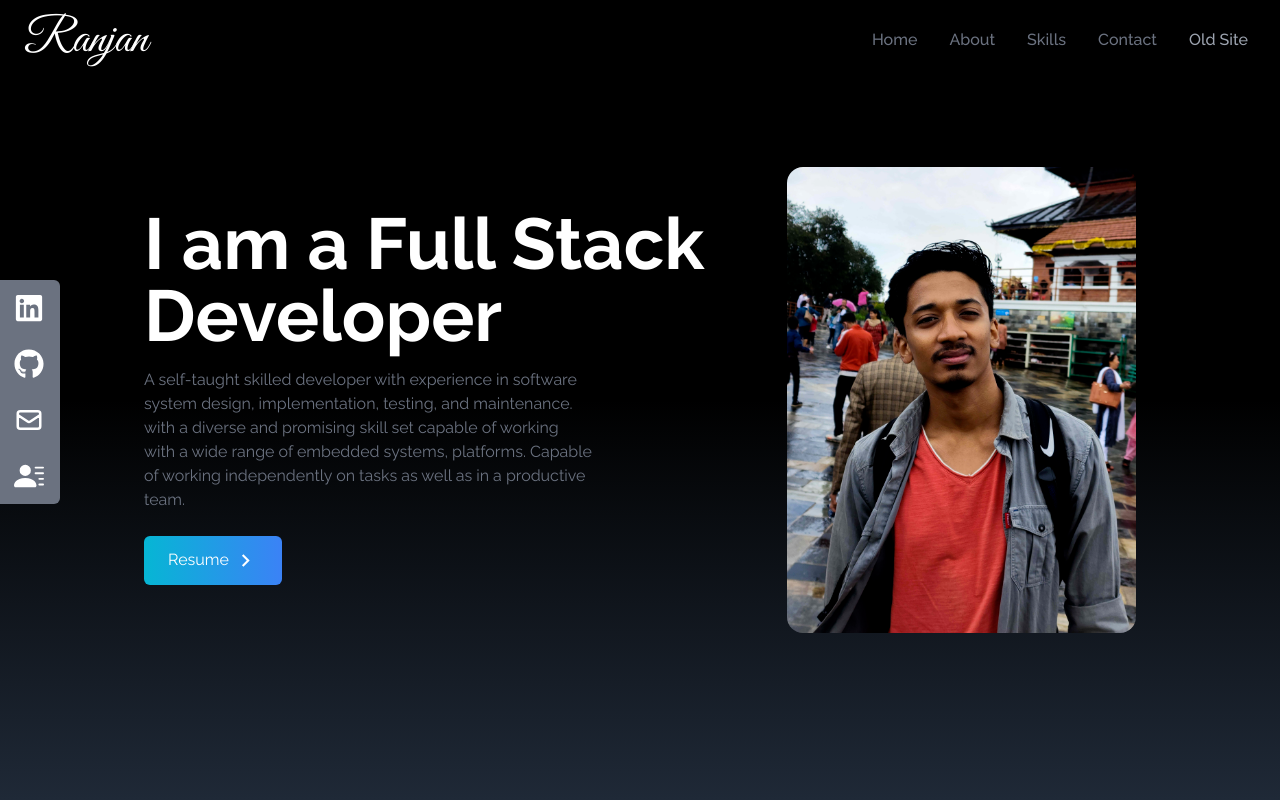
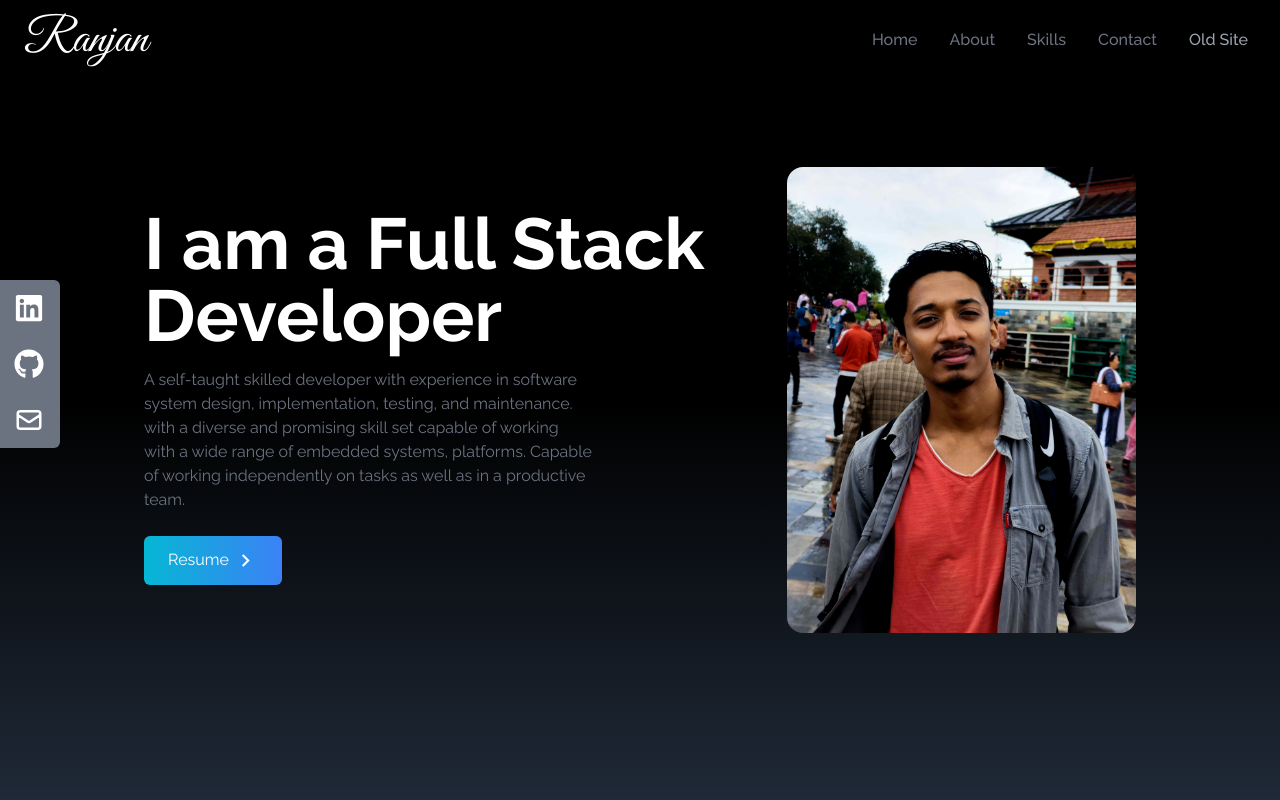
Before and after one commit to ranjanydv/react-portfolio, a React (Vite) app: page / in a window 1280 px wide. Shown: the top 800 px of the page. Built offline with nearby package versions, Linux system fonts and the light colour scheme.

Commit message:
adjusted resume

```diff
--- a/src/components/SocialLinks.jsx
+++ b/src/components/SocialLinks.jsx
@@ -1,6 +1,5 @@
-import { FaGithub, FaLinkedin } from 'react-icons/fa'
-import { HiOutlineMail } from 'react-icons/hi'
-import { BsFillPersonLinesFill } from 'react-icons/bs'
+import { FaGithub, FaLinkedin } from "react-icons/fa";
+import { HiOutlineMail } from "react-icons/hi";
 
 const SocialLinks = () => {
 	const links = [
@@ -31,17 +30,8 @@ const SocialLinks = () => {
 				</>
 			),
 			href: 'mailto:theranzanydv@gmail.com',
-		},
-		{
-			id: 4,
-			child: (
-				<>
-					Resume <BsFillPersonLinesFill size={30} />
-				</>
-			),
-			href: '/Resume.pdf',
 			style: 'rounded-br-md',
-		},
+		}
 	]
 
 	return (
```
